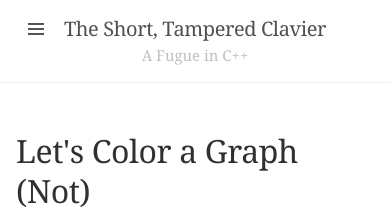
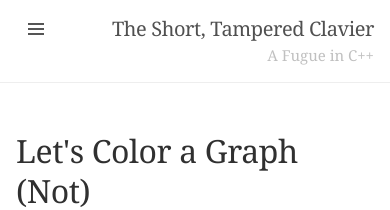
Before and after one commit to theshorttamperedclavier/theshorttamperedclavier.github.io, a Jekyll site: the page built from index.html, in a window 390 px wide. Shown: the top 210 px of the page. Built offline with Jekyll 4.4.1, drawn with Linux system fonts in a browser that asks for light colours; nearby versions of some CDN libraries; some web fonts are replaced; the list of posts is cut into pages by our own code.

Commit message:
Attempt to correct header layout for small screens

```diff
--- a/public/css/lanyon.css
+++ b/public/css/lanyon.css
@@ -115,15 +115,13 @@ h1, h2, h3, h4, h5, h6 {
   letter-spacing: 0;
 }
 
-/*
-@media (max-width: 48em) {
+
+@media (max-width: 31em) {
   .masthead-title {
-    text-align: center;
+    text-align: right;
+    margin: 0 0 0 2em;
   }
-  .masthead-title small {
-    display: none;
-  }
-}*/
+}
 
 
 /*
```
